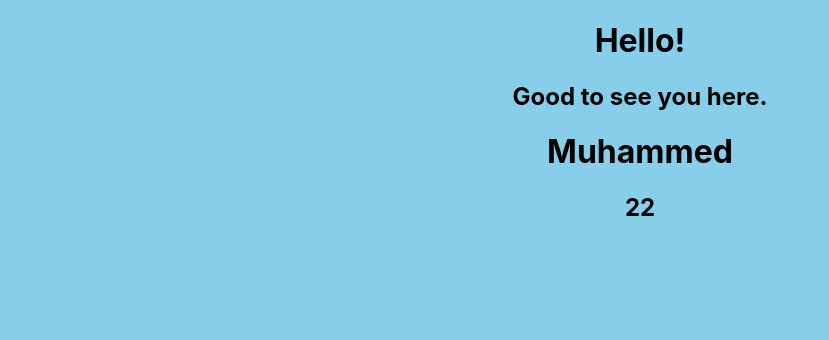
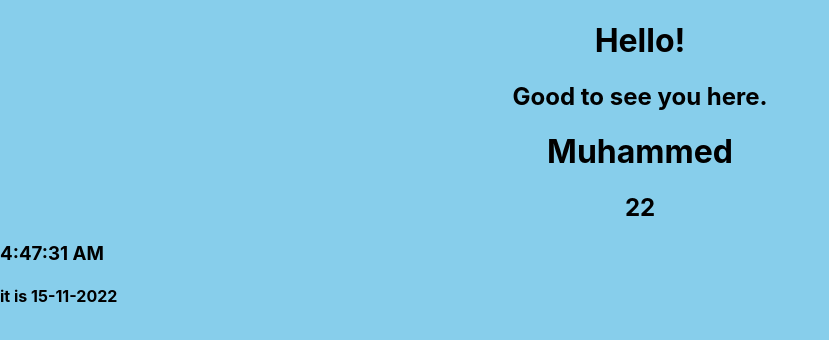
Before and after one commit to Mdhamza77/React, a React (Create React App) app: page / in a window 1280 px wide. Shown: the top 340 px of the page, without its empty margins (0-829 px from the left). Built offline with nearby package versions, Linux system fonts and the light colour scheme; the HTML template or start-up script is replaced by a standard one.

Commit message:
Implementation on State

```diff
--- a/src/App.js
+++ b/src/App.js
@@ -1,6 +1,7 @@
 import React from 'react';
 import './App.css';
 import Props from './Props';
+
 function App() {
 
   return (
--- a/src/index.js
+++ b/src/index.js
@@ -7,6 +7,29 @@ const root = ReactDOM.createRoot(document.getElementById('root'));
 
 //const root = ReactDOM.createRoot(document.getElementById('root'));
 root.render(<App/>)
+
+class Clock extends React.Component{
+    constructor(props){
+        super(props);
+        this.state = {date : new Date()};
+    }
+    render(){
+        return(
+            <div>
+               <App/>
+               <h3>{this.state.date.toLocaleTimeString()}</h3>
+               <h4>it is {this.state.date.getDate()}-{this.state.date.getMonth()}-{this.state.date.getFullYear()}</h4>
+            </div>
+        )
+    }
+}
+function inter(){
+    root.render(<Clock/>)
+}
+
+setInterval(inter,100)
+
+
 console.log("Define React ?")
 // If you want to start measuring performance in your app, pass a function
 // to log results (for example: reportWebVitals(console.log))
```
Also changed, not shown: src/Props.js (line endings or trailing spaces), src/Sample.txt.
